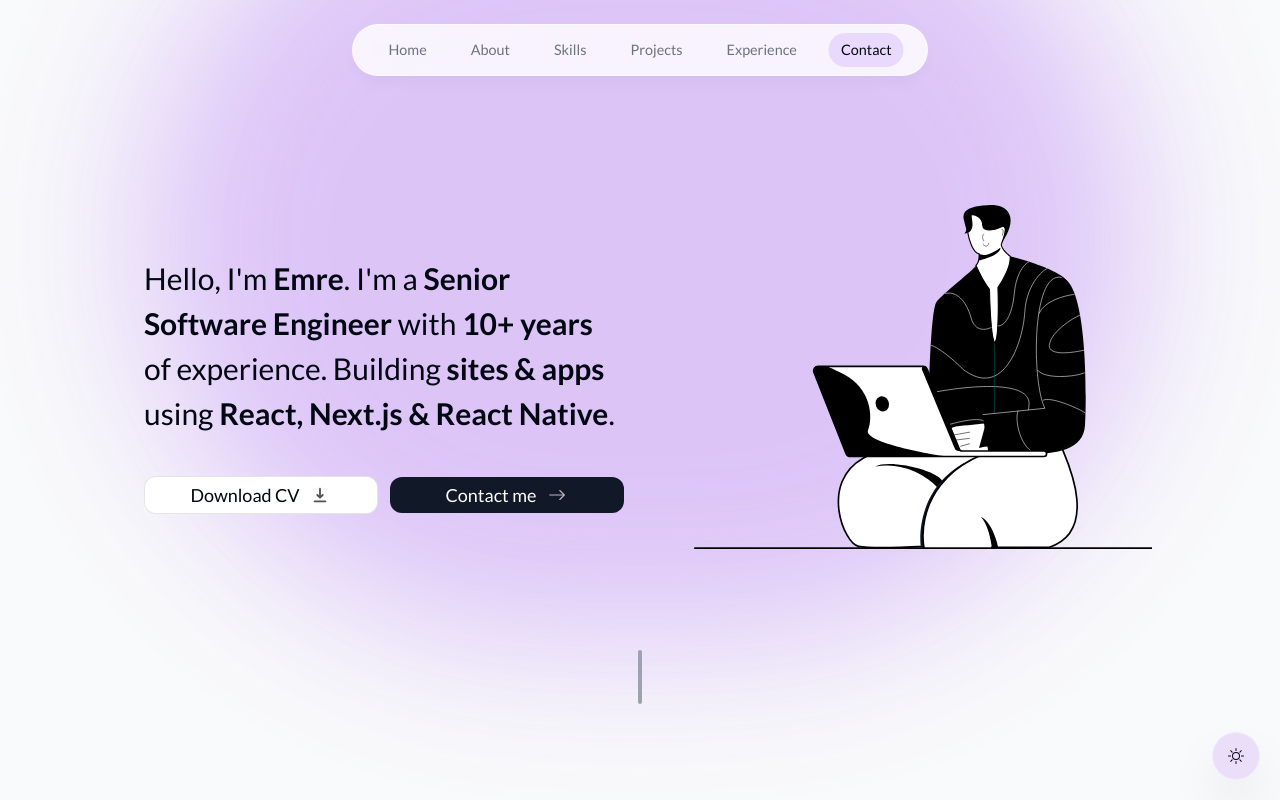
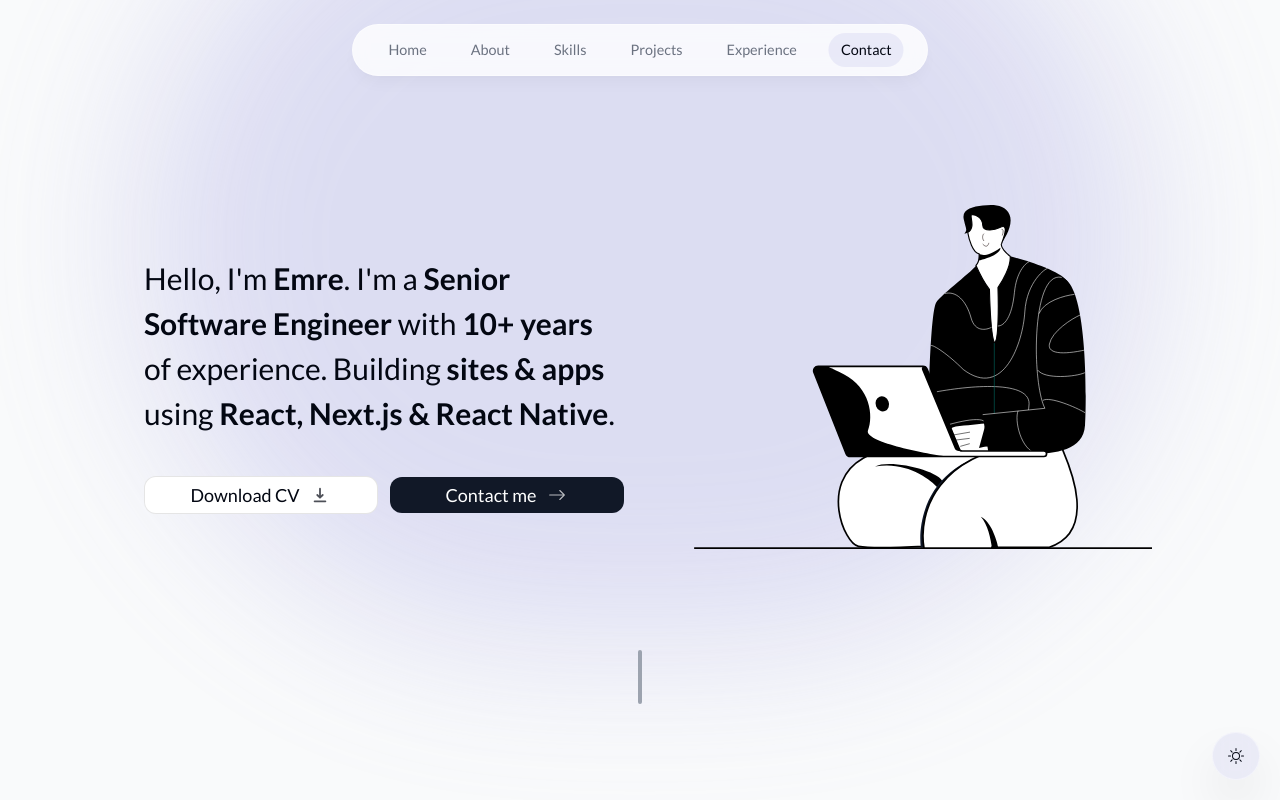
Before and after one commit to emre-ergun/engramsoft-web-portfolio, a React (Vite) app: page / in a window 1280 px wide. Shown: the top 800 px of the page. Built offline with nearby package versions, Linux system fonts and the light colour scheme.

Commit message:
light blue color implemented light theme background

```diff
--- a/src/components/Header.tsx
+++ b/src/components/Header.tsx
@@ -45,7 +45,7 @@
                       stiffness: 380,
                       damping: 30,
                     }}
-                    className='bg-[rgba(173,109,244,0.2)] rounded-full absolute inset-0 -z-10 dark:bg-[rgba(121,55,102,0.5)]'
+                    className='bg-[rgba(174,173,230,0.2)] rounded-full absolute inset-0 -z-10 dark:bg-[rgba(121,55,102,0.5)]'
                   ></motion.span>
                 )}
               </a>
--- a/src/components/HeroBg.tsx
+++ b/src/components/HeroBg.tsx
@@ -2,7 +2,7 @@
   return (
     <div>
       <div className='absolute top-0 -z-10 h-full w-full'>
-        <div className='fixed bottom-auto left-[50%] -translate-x-[50%] -top-[10%] sm:-top-[20%] h-[90vh] w-[75vh] sm:h-[100vh] sm:w-[125vh] rounded-full bg-[rgba(173,109,244,0.5)] dark:bg-[rgba(121,55,102,0.5)]  opacity-75 blur-[80px]'></div>
+        <div className='fixed bottom-auto left-[50%] -translate-x-[50%] -top-[10%] sm:-top-[20%] h-[90vh] w-[75vh] sm:h-[100vh] sm:w-[125vh] rounded-full bg-[rgba(174,173,230,0.5)] dark:bg-[rgba(121,55,102,0.5)]  opacity-75 blur-[80px]'></div>
       </div>
     </div>
   );
--- a/src/components/ThemeSwitch.tsx
+++ b/src/components/ThemeSwitch.tsx
@@ -6,7 +6,7 @@
 
   return (
     <button
-      className='fixed bottom-5 right-5 w-[3rem] h-[3rem] rounded-full bg-[rgba(173,109,244,0.2)] bg-opacity-80 backdrop-blur-[0.5rem] border border-white border-opacity-40 shadow-2xl flex justify-center items-center hover:scale-[1.15] active:scale-100 transition-all duration-500 dark:bg-[rgba(121,55,102,0.5)] '
+      className='fixed bottom-5 right-5 w-[3rem] h-[3rem] rounded-full bg-[rgba(174,173,230,0.2)] bg-opacity-80 backdrop-blur-[0.5rem] border border-white border-opacity-40 shadow-2xl flex justify-center items-center hover:scale-[1.15] active:scale-100 transition-all duration-500 dark:bg-[rgba(121,55,102,0.5)] '
       onClick={toggleTheme}
     >
       {theme === 'light' ? <BsSun /> : <BsMoon />}
```
